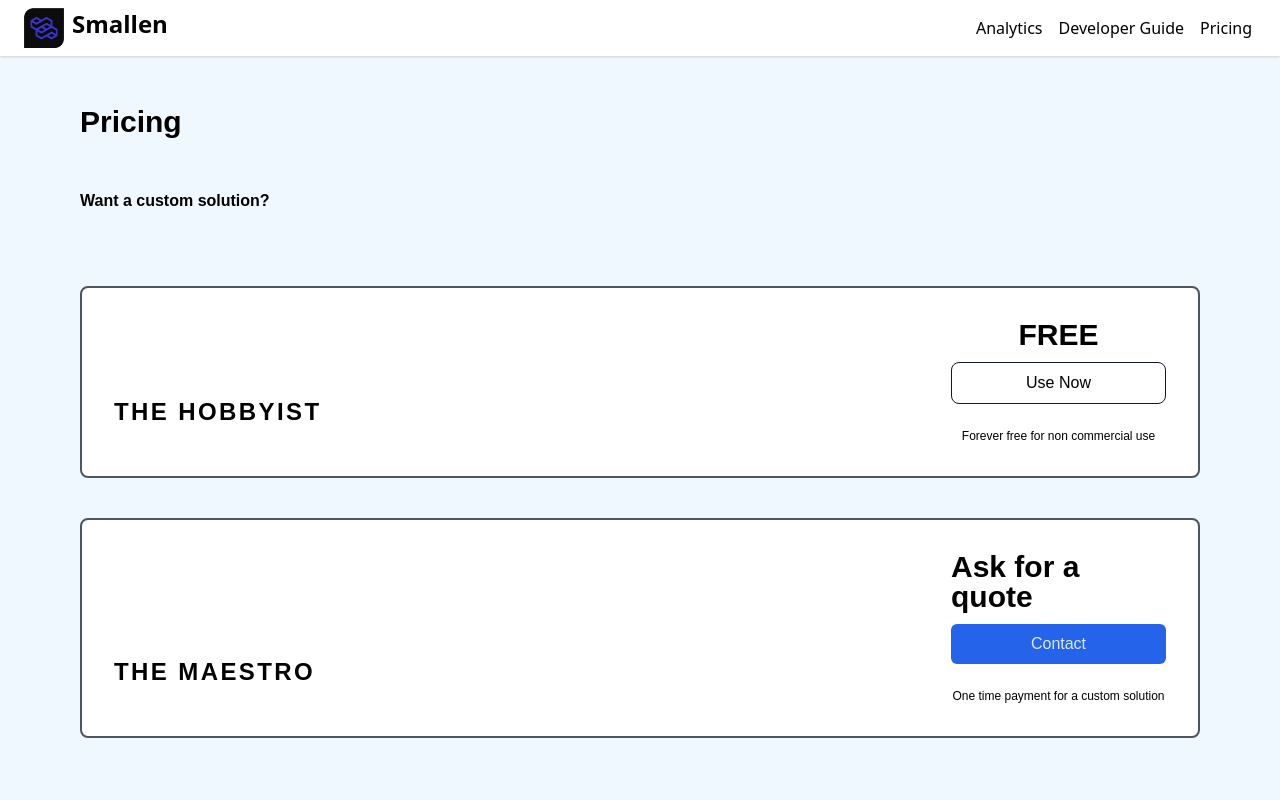
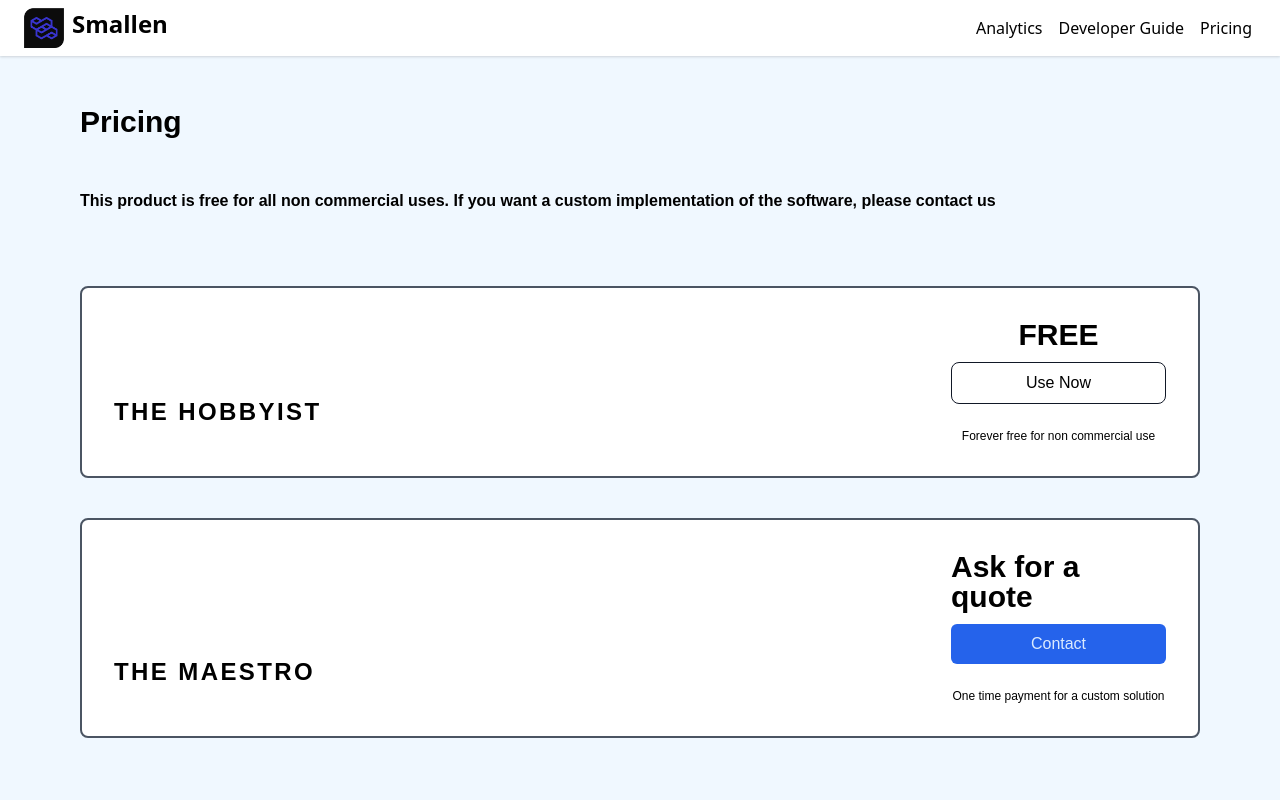
Before and after one commit to sbiswas2209/smallen, a Next.js app: page /pricing in a window 1280 px wide. Shown: the top 800 px of the page. Built offline with nearby package versions, Linux system fonts and the light colour scheme.

Commit message:
💄 Update Pricing

```diff
--- a/pages/pricing.tsx
+++ b/pages/pricing.tsx
@@ -10,7 +10,7 @@ const Pricing: React.FC<PricingProps> = () => {
         <div className="flex flex-col flex-wrap pb-6 mb-12 text-black ">
           <h1 className="mb-12 text-3xl font-extrabold text-black">Pricing</h1>
           <p className="text-base leading-relaxed font-semibold">
-            Want a custom solution?
+            This product is free for all non commercial uses. If you want a custom implementation of the software, please contact us
           </p>
         </div>
         <div className="flex flex-wrap items-end justify-start w-full transition duration-500 ease-in-out transform bg-white border-2 border-gray-600 rounded-lg hover:border-white ">
@@ -51,7 +51,7 @@ const Pricing: React.FC<PricingProps> = () => {
               <h1 className="flex items-end mx-auto text-3xl font-black leading-none text-black ">
                 <span>Ask for a quote </span>
               </h1>
-              <a href="mailto:contact@sagnikbiswas.tech?subject=Smallen%20Enquiry">
+              <a href="mailto:contact@smallen.xyz?subject=Smallen%20Enquiry">
                 <button className="w-full px-4 py-2 mx-auto mt-3 text-blue-100 transition duration-500 ease-in-out transform bg-blue-600 border-blue-600 rounded-md items-centerw-full text-md focus:shadow-outline focus:outline-none focus:ring-2 ring-offset-current ring-offset-2 hover:bg-blue-800 ">
                   Contact
                 </button>
```
